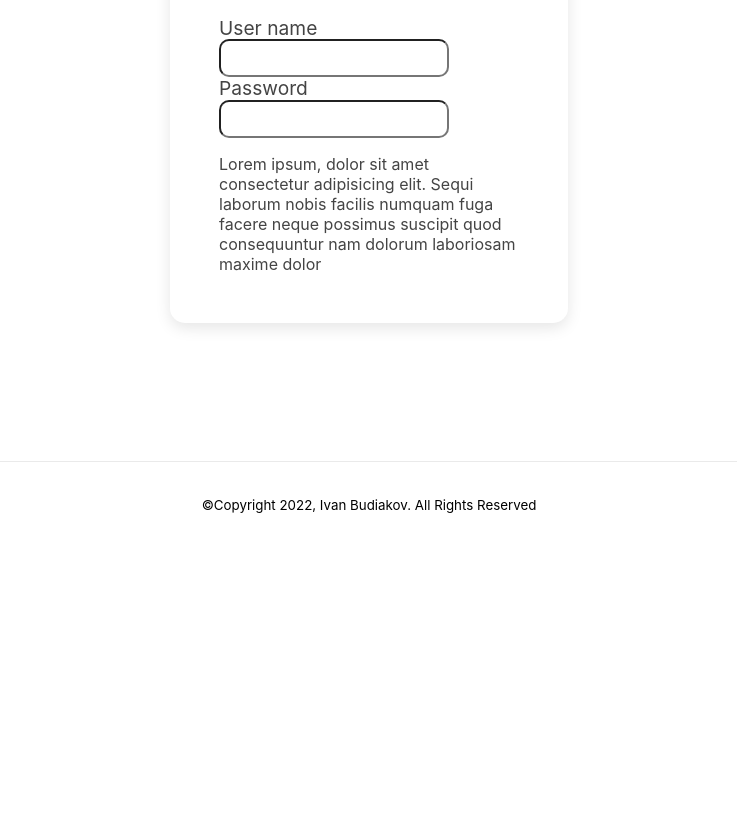
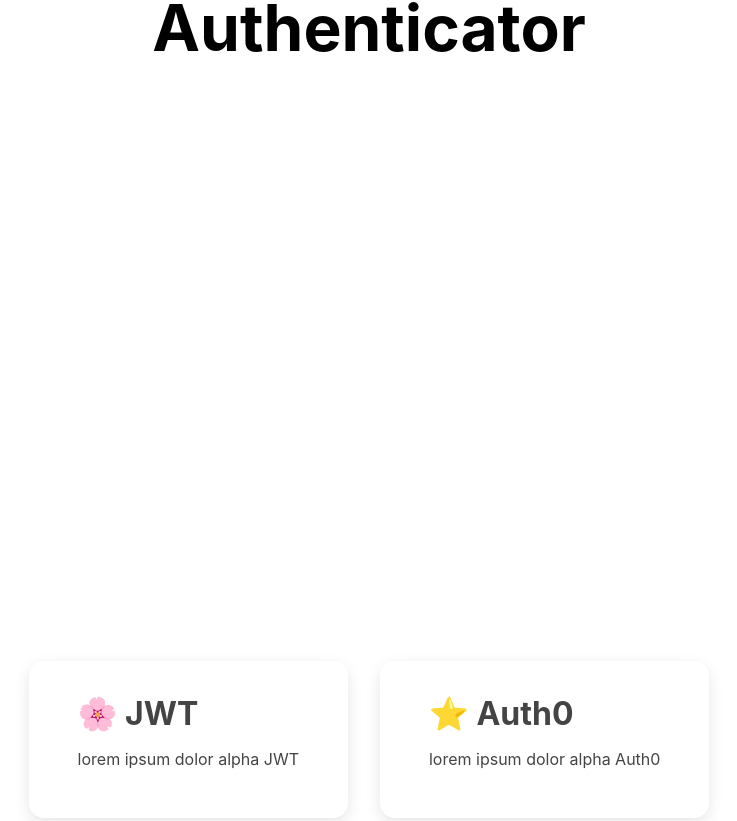
Before and after one commit to shivoqu/authenticator, a Next.js app: page / in a window 1280 px wide. Shown: the part 379-1200 px from the top of the page, without its empty margins (271-1008 px from the left). Before the commit the page ends 928 px from the top, so only its background shows below. Built offline with nearby package versions, Linux system fonts and the light colour scheme.

Commit message:
add login pages rework style structure add mui inputs jwt page css wip

```diff
--- a/package.json
+++ b/package.json
@@ -9,6 +9,9 @@
     "lint": "next lint"
   },
   "dependencies": {
+    "@emotion/react": "^11.10.5",
+    "@emotion/styled": "^11.10.5",
+    "@mui/material": "^5.10.16",
     "@types/node": "18.11.9",
     "@types/react": "18.0.25",
     "@types/react-dom": "18.0.9",
--- a/pages/index.tsx
+++ b/pages/index.tsx
@@ -1,5 +1,7 @@
 import Head from 'next/head'
+import Link from 'next/link'
 import styles from '../styles/Home.module.css'
+import cardStyles from '../styles/Card.module.css'
 
 export default function Home() {
   return (
@@ -10,30 +12,13 @@ export default function Home() {
         <link rel="icon" href="/favicon.ico" />
       </Head>
 
+      <header className={styles.header} ><h1 style={{margin: 0}}>Authenticator</h1></header>
+
       <main className={styles.main}>
         <div className={styles.grid}>
-          <div tabIndex={0} className={styles.card}>
-            <h1>JWT LOGO HERE</h1>
-            <h2><span>JWT</span> Authentication</h2>
-
-            <label>User name
-              <input type="text" name="jwt-user-name" id="jwt-user-name" />
-            </label>
-
-            <label>Password
-              <input type="password" name="jwt-user-password" id="jwt-user-password" />
-            </label>
-
-            <p>
-              Lorem ipsum, dolor sit amet consectetur adipisicing elit.
-              Sequi laborum nobis facilis numquam fuga facere neque possimus
-              suscipit quod consequuntur nam dolorum laboriosam maxime dolor
-            </p>
-
-          </div>
-
-
-
+          <Card title='JWT' logo='🌸' desc='lorem ipsum dolor alpha JWT' />
+          <Card title='Auth0' logo='⭐' desc='lorem ipsum dolor alpha Auth0' />
+          <Card title='Cookies' logo='🍪' desc='lorem ipsum dolor tasty cookies' />
         </div>
       </main>
 
@@ -43,3 +28,15 @@ export default function Home() {
     </div>
   )
 }
+
+function Card({ title, logo, desc }: { title: string, logo: string, desc: string }) {
+  return (
+    <Link href={'/' + title.toLowerCase()} className={cardStyles.card}>
+      <h2>
+        <span>{logo + ' '}</span>{title}
+      </h2>
+
+      <p>{desc}</p>
+    </Link>
+  )
+}
--- /dev/null
+++ b/styles/Card.module.css
@@ -0,0 +1,61 @@
+.card {
+    margin: 1rem;
+    padding: 2rem 3rem;
+    text-align: left;
+    /* color: inherit; */
+    border: 1px solid rgba(255, 255, 255, 0.2);
+    border-radius: 15px;
+    transition: color .15s ease,
+      border-color 0.15s ease,
+      scale .15s ease-in-out,
+      border .15s ease;
+    max-width: 300px;
+    color: #444;
+    background: rgba(255, 255, 255, 0.05);
+    backdrop-filter: blur(10px);
+    box-shadow: 0 5px 15px rgba(0, 0, 0, 0.1);
+  }
+
+  .card>label>input {
+    padding: .5rem;
+    font-size: 1rem;
+    transition: width .4s cubic-bezier(0.175, 0.885, 0.32, 1.275);
+    width: 70%;
+    border-radius: 10px;
+  }
+
+  .card>label>input:focus {
+    width: calc(100% - 2rem);
+  }
+
+  .card:hover,
+  .card:focus,
+  .card:active {
+    position: relative;
+    /* top : -15px; */
+    color: #fff;
+    box-shadow:
+      inset 0 0 60px whitesmoke,
+      inset 20px 0 80px #f0f,
+      inset -20px 0 80px #0ff,
+      inset 20px 0 300px #f0f,
+      inset -20px 0 300px #0ff,
+      0 0 50px #fff,
+      -10px 0 80px #f0f,
+      10px 0 80px #0ff;
+    scale: 1.1;
+    border-color: rgba(255, 255, 255, .6);
+  }
+
+
+  .card h2 {
+    margin: 0 0 1rem 0;
+    font-size: 2rem;
+    white-space: nowrap;
+  }
+
+  .card>label {
+    margin: 0;
+    font-size: 1.2rem;
+    line-height: 1.15;
+  }
--- a/styles/Home.module.css
+++ b/styles/Home.module.css
@@ -1,6 +1,5 @@
 .main {
   min-height: 100vh;
-  padding: 4rem 0;
   flex: 1;
   display: flex;
   flex-direction: row;
@@ -8,11 +7,18 @@
   align-items: center;
 }
 
+.header {
+  padding : calc(50vh - 2rem) 0;
+  width: 100%;
+  text-align: center;
+  font-size: 2rem;
+}
+
+
 .footer {
-  margin-top: -5.5rem;
   text-align: center;
   padding: 2rem 0;
-  border-top: 1px solid #eaeaea;
+  border-top: 1px solid #222;
 }
 
 .grid {
@@ -23,65 +29,6 @@
   max-width: 800px;
 }
 
-.card {
-  margin: 1rem;
-  padding: 2rem 3rem;
-  text-align: left;
-  /* color: inherit; */
-  border: 1px solid rgba(255, 255, 255, 0.2);
-  border-radius: 15px;
-  transition: color .15s ease,
-    border-color 0.15s ease,
-    scale .15s ease-in-out,
-    border .15s ease;
-  max-width: 300px;
-  color: #444;
-  background: rgba(255, 255, 255, 0.05);
-  backdrop-filter: blur(10px);
-  box-shadow: 0 5px 15px rgba(0, 0, 0, 0.1);
-}
-
-.card>label>input{
-  padding: .5rem;
-  font-size: 1rem;
-  transition: width .4s cubic-bezier(0.175, 0.885, 0.32, 1.275);
-  width: 70%;
-  border-radius: 10px;
-}
-
-.card>label>input:focus{
-  width: calc(100% - 2rem);
-}
-
-.card:hover,
-.card:focus,
-.card:active {
-  position: relative;
-  /* top : -15px; */
-  color: #fff;
-  box-shadow:
-    inset 0 0 60px whitesmoke,
-    inset 20px 0 80px #f0f,
-    inset -20px 0 80px #0ff,
-    inset 20px 0 300px #f0f,
-    inset -20px 0 300px #0ff,
-    0 0 50px #fff,
-    -10px 0 80px #f0f,
-    10px 0 80px #0ff;
-  border-color: rgba(255, 255, 255, .6);
-}
-
-.card h2 {
-  margin: 0 0 1rem 0;
-  font-size: 2rem;
-  white-space: nowrap;
-}
-
-.card>label {
-  margin: 0;
-  font-size: 1.2rem;
-  line-height: 1.15;
-}
 
 
 @media (max-width: 600px) {
@@ -93,9 +40,4 @@
 
 @media (prefers-color-scheme: dark) {
 
-  .card,
-  .footer {
-    border-color: #222;
-  }
-
 }
--- /dev/null
+++ b/styles/LoginCard.module.css
@@ -0,0 +1,9 @@
+.card{
+    display: block;
+    padding: 2rem;
+    max-width: 25rem;
+}
+
+.card>TextField{
+    margin: 2rem;
+}
--- a/styles/globals.css
+++ b/styles/globals.css
@@ -23,5 +23,7 @@ a {
   body {
     color: white;
     background: linear-gradient(rgba(0, 0, 0, .5), rgba(255, 255, 255, .5),  rgba(0, 0, 0, .5) 120%);
+    background-repeat: no-repeat;
+    min-height: 100vh ;
   }
 }
```
Also changed, not shown: pages/jwt/index.tsx (added, +52 -0 lines), pages/models/User.ts (deleted, +0 -23 lines), pages/users/[id].tsx (deleted, +0 -41 lines), pages/users/index.tsx (deleted, +0 -31 lines), styles/User.module.css (deleted, +0 -12 lines), 1 other file (tests, documents, lock files or other folders).
